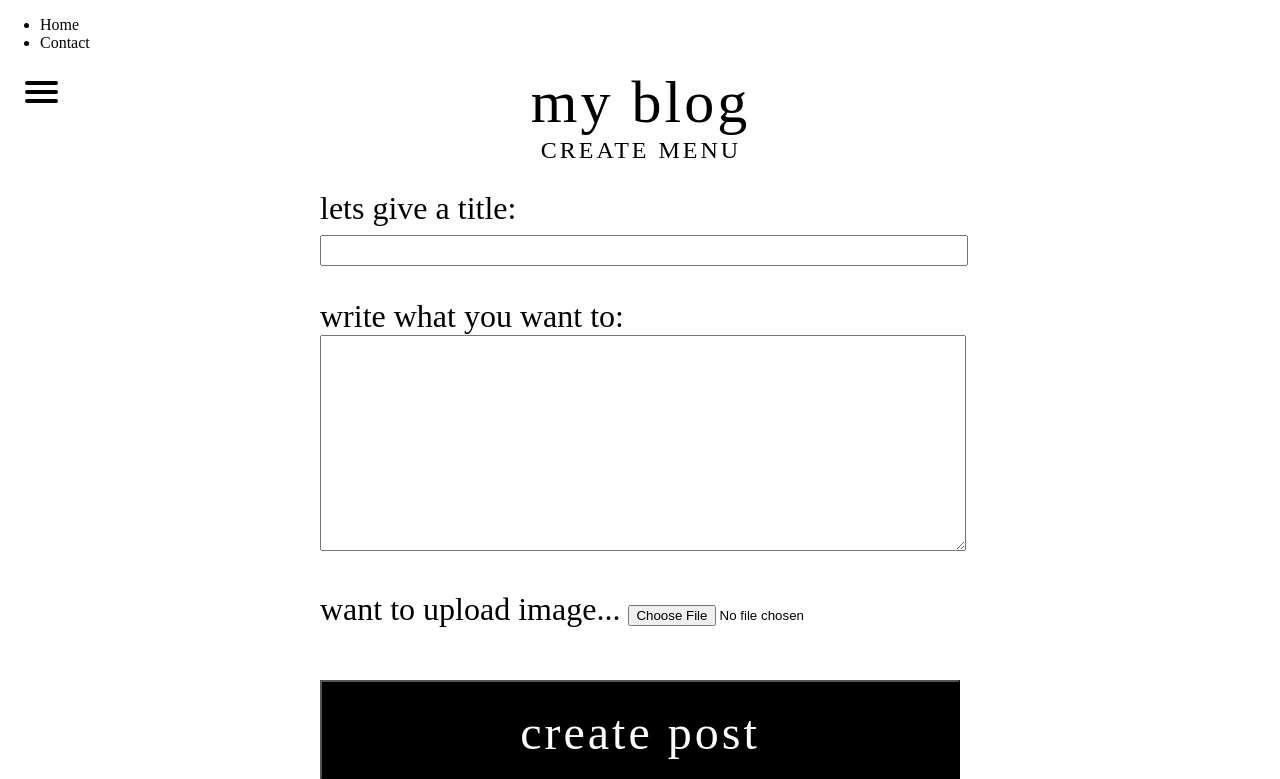
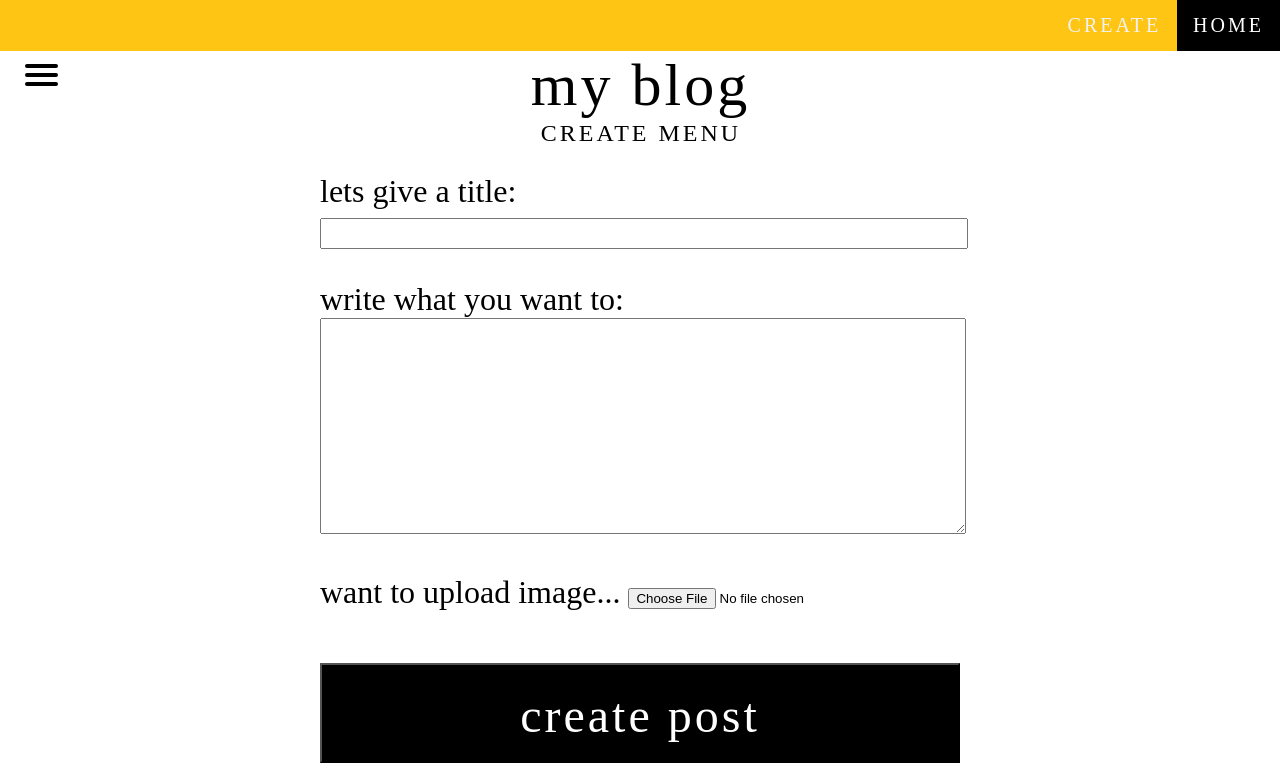
Before and after one commit to rrajesh0205/blog, a Django app: page /create/ in a window 1280 px wide. Shown: the top 779 px of the page. Run offline with Django 3.2, Linux system fonts and the light colour scheme; some web fonts are replaced.

Commit message:
Old Navigation menu applied.

```diff
--- a/templates/create.html
+++ b/templates/create.html
@@ -3,17 +3,13 @@
 
 <header>
 <nav>
-    <ul class="nav navbar-nav">
-        <li><a href='/' class="scroll">Home</a></li>
-        <li><a href="#contact" class="scroll">Contact</a></li>
 
-      </ul>
-    <!--
+
 <div class="topnav">
     <a class="active" style="pointer-events: none; display:" href='/'>Home</a>
     <a href='create/'>Create</a>
 </div>
--->
+
 </nav>
 <div class="myDiv">
     <a href='/'>My Blog </a>
```
